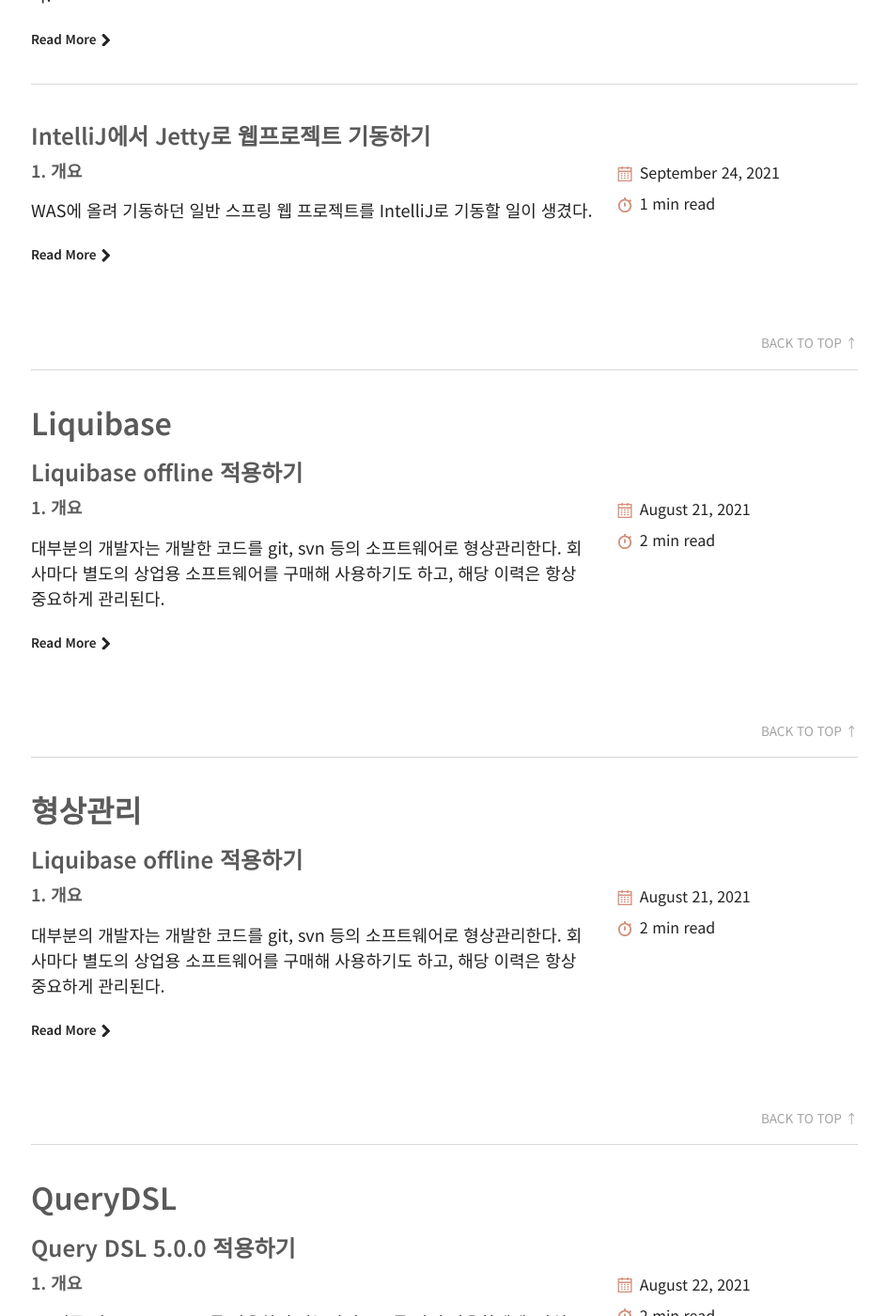
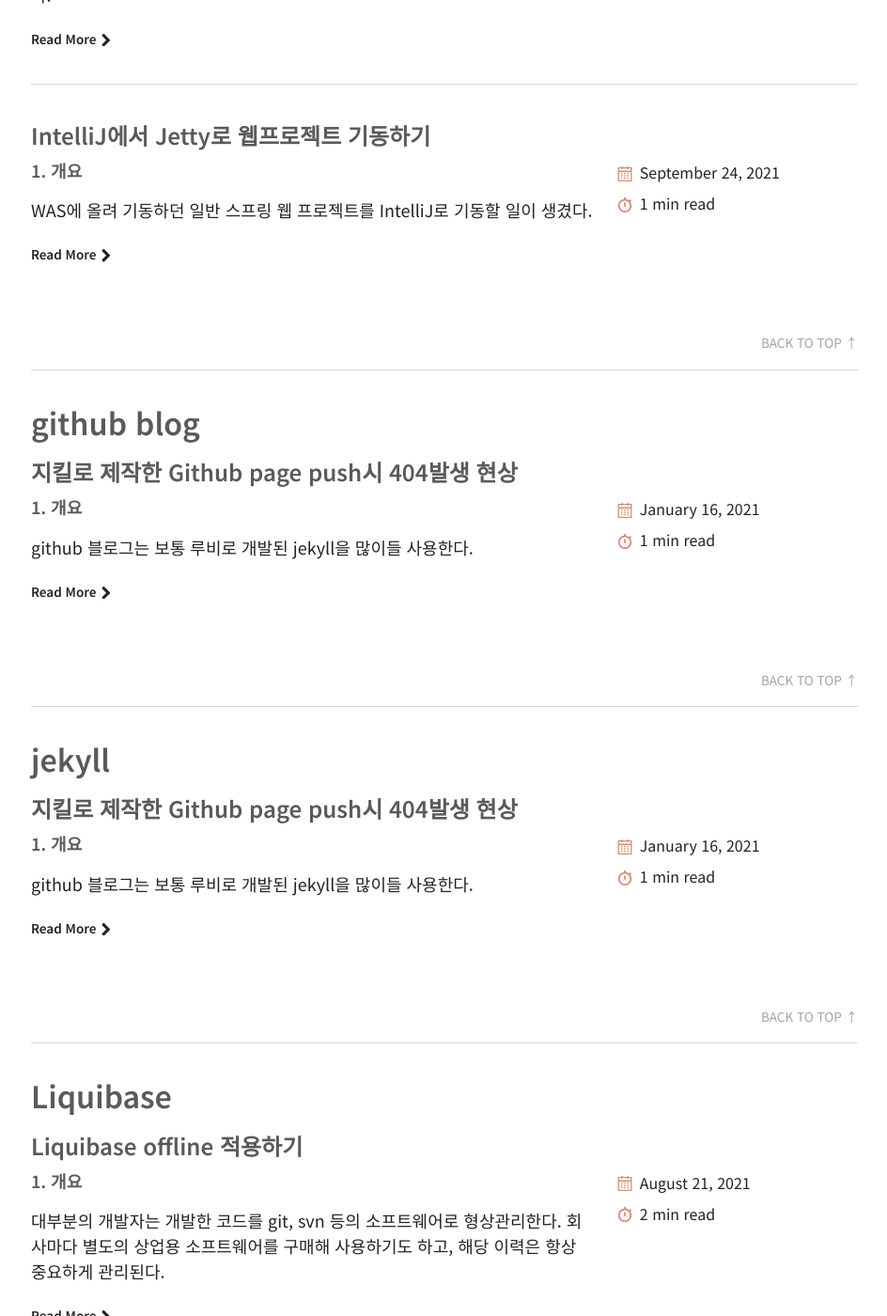
Before and after one commit to hyooi/hyooi.github.io, a Jekyll site: the page built from tags.md, in a window 1280 px wide and 1400 px high, scrolled down 3719 px. Shown: the whole window at 94% size, without its empty margins (39-983 px from the left). Built offline with Jekyll 4.4.1, drawn with Linux system fonts in a browser that asks for light colours.

Commit message:
docs. jekyll 404

```diff
--- a/_posts/2021-01-16-jekyll-404.md
+++ b/_posts/2021-01-16-jekyll-404.md
@@ -1,36 +1,46 @@
 ---
 layout: post
 title:  "지킬로 제작한 Github page push시 404발생 현상"
-published: false
+categories:
+- Java
+tags:
+- github blog
+- jekyll
 ---
 
-### 개요
-처음 github page를 사용했을 때에는 기존 지킬 테마를 fork만 해서 올렸었는데, sitemap도 그렇고 커스터마이징하기에 불편함이 많아 결국 루비 및 지킬을 설치해서 사용하고 있다.
+### 1. 개요
+github 블로그는 보통 루비로 개발된 jekyll을 많이들 사용한다.
 
-~~루비 안쓰겠다고 난 커스터마이징 안할꺼야!~~ 했던 과거의 나를 반성...
+처음 루비를 그다지 사용하고 싶지 않았던 나는 기존 지킬 테마를 fork만 해서 올렸었는데,
+sitemap 및 커스터마이징하기에 불편함이 많아 결국 루비 및 지킬을 설치해서 사용하고 있다.
 
-저처럼 지킬 안배우겠다고 포크해서 쓰실 분이 있다면 말립니다..
+루비 안쓰겠다고 ~~난 커스터마이징 안할꺼야!~~ 했던 과거의 나를 반성...
 
-결국 저처럼 돌아돌아 **루비**를 쓰시게 될거에요.
-
+나같은 사람이 또 있지 않기를...ㅎㅎ(그럴거면 티스토리 쓰는 편이 나음)
 
 <br/>
-### 404의 시작
-지킬의 경우 `bundle exec jekyll serve`로 로컬호스트 서버를 띄우게 되면, 알아서 소스 파일을 읽어들여 `_site`폴더에 정적 파일들을 생성해준다.
 
-또한 일반적으로 `_site`폴더는 깃 레파지토리에서 관리하지 않는데, 그것은 github가 알아서 소스를 빌드하여 페이지를 띄워주기 때문이다.
+### 2. 공포의 404
+지킬 블로그를 로컬에서 기동하고 싶을 땐, <var>bundle exec jekyll serve</var>
+를 사용하게 된다.
 
-그런데 분명 로컬에서 잘만 기동됐던 소스를 커밋했음에도 계속해서 **404**가 떴다.
+그러면 알아서 소스 파일을 읽어들여 **_site디렉토리에 정적 파일들을 생성**해준다.
 
+또한 해당 <var>_site</var>폴더는 깃 레파지토리에서 관리하지 않는데, 그것은 github가 알아서 소스를 빌드하여 페이지를 띄워주기 때문이다.
+
+그런데 분명 로컬에서 잘만 기동됐던 소스를 커밋했음에도 계속해서 [블로그](https://hyooi.github.io)에는 **404**가 떴다.
 
 <br/>
-### 해결!
+
+### 3. 해결!
 찾아보니 알고보는 어이없는 이유^^;
 
-github page는 기본적으로 master브랜치에 있어야만 페이지를 정상적으로 로딩한다.
-github setting에서 소스 브랜치를 다른 브랜치로 바꿔도 안된다. 무조건 master브랜치에 소스가 있어야만 한다.
+github page는 기본적으로 **master브랜치에 있어야만 페이지를 정상적으로 로딩**한다.
 
-무조건 아래 캡쳐와 같은 상태여야한다는 얘기.
+github setting에서 소스 브랜치를 다른 브랜치로 변경할 수도 있는데,
+난 이렇게해도 계속해서 **공포의 404**가 발생했다.
+
+무조건 레파지토리의 <var>Settings > Pages</var>가 아래 캡쳐와 같은 상태여야한다는 얘기.
 ![github_page_setting](/assets/images/github_page_setting.PNG)
 
 
@@ -38,7 +48,8 @@
 거기에 main브랜치로 푸시하도록 되어있는걸 그대로 따라했다가 발생한 문제였던 것..ㅎㅎ
 
 
-### Jekyll docs
+### 4. 결론
+사실 해당 내용은 [Jekyll docs](http://jekyllrb-ko.github.io/docs/github-pages/)에 안내되어 있다.
 > 저장소의 **master** 브랜치를 가지고 GitHub Pages 사이트를 구성하고 게시하기 때문에, 반드시 해당 브랜치에 Jekyll 사이트 컨텐츠를 저장하세요.
 
-해당 내용은 [Jekyll docs](http://jekyllrb-ko.github.io/docs/github-pages/)에 안내되어있다.
+항상 공식 문서를 잘 읽자는 교훈을 한번 더 깨닫고 가게 되었다(...)
```
Also changed, not shown: assets/images/github_page_setting.PNG.
